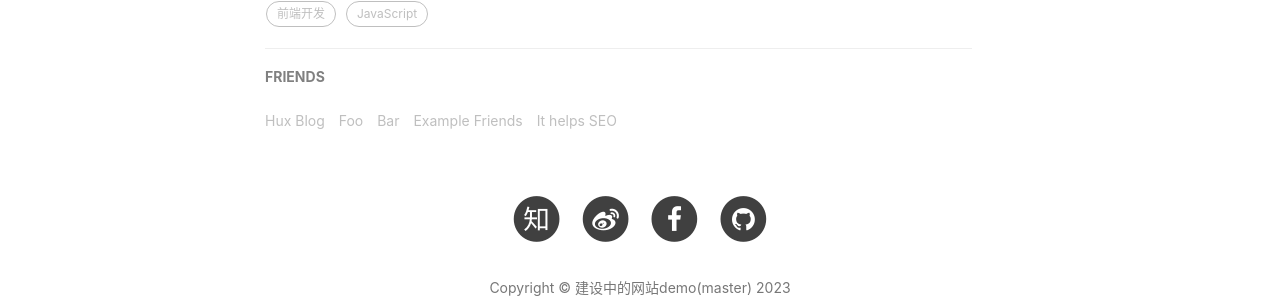
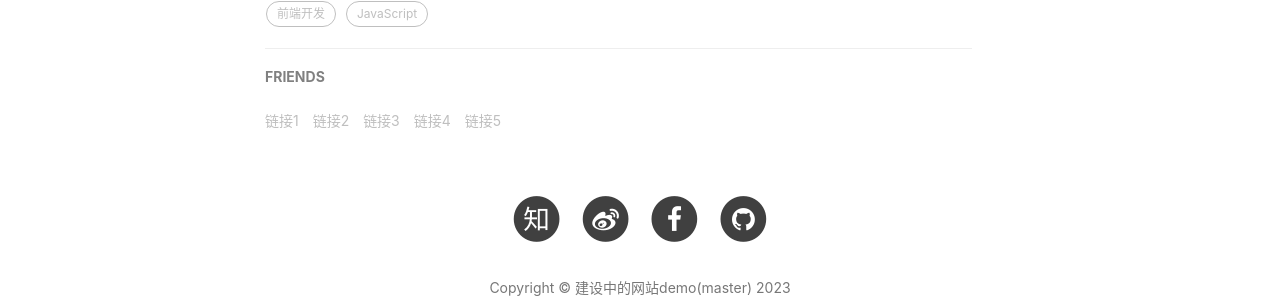
Before and after one commit to zhoujiegl/zhoujiegl.github.io, a Jekyll site: the page built from _posts/2023-11-09-demo .markdown, in a window 1280 px wide. Shown: the part 1146-1447 px from the top of the page. Built offline with Jekyll 4.4.1, drawn with Linux system fonts in a browser that asks for light colours; nearby versions of some CDN libraries; comment, search, counter and statistics services are not loaded; grey boxes are pictures that could not be loaded.

Commit message:
config更新

```diff
--- a/_config.yml
+++ b/_config.yml
@@ -86,19 +86,19 @@ port: 5000
 # Friends
 friends: [
     {
-        title: "Hux Blog",
+        title: "链接1",
         href: "http://huangxuan.me"
     },{
-        title: "Foo",
+        title: "链接2",
         href: "#"
     },{
-        title: "Bar",
+        title: "链接3",
         href: "#"
     },{
-        title: "Example Friends",
+        title: "链接4",
         href: "#"
     },{
-        title: "It helps SEO",
+        title: "链接5",
         href: "#"
     }
 ]
```
Also changed, not shown: _layouts/page.html (+7 -7 lines).
